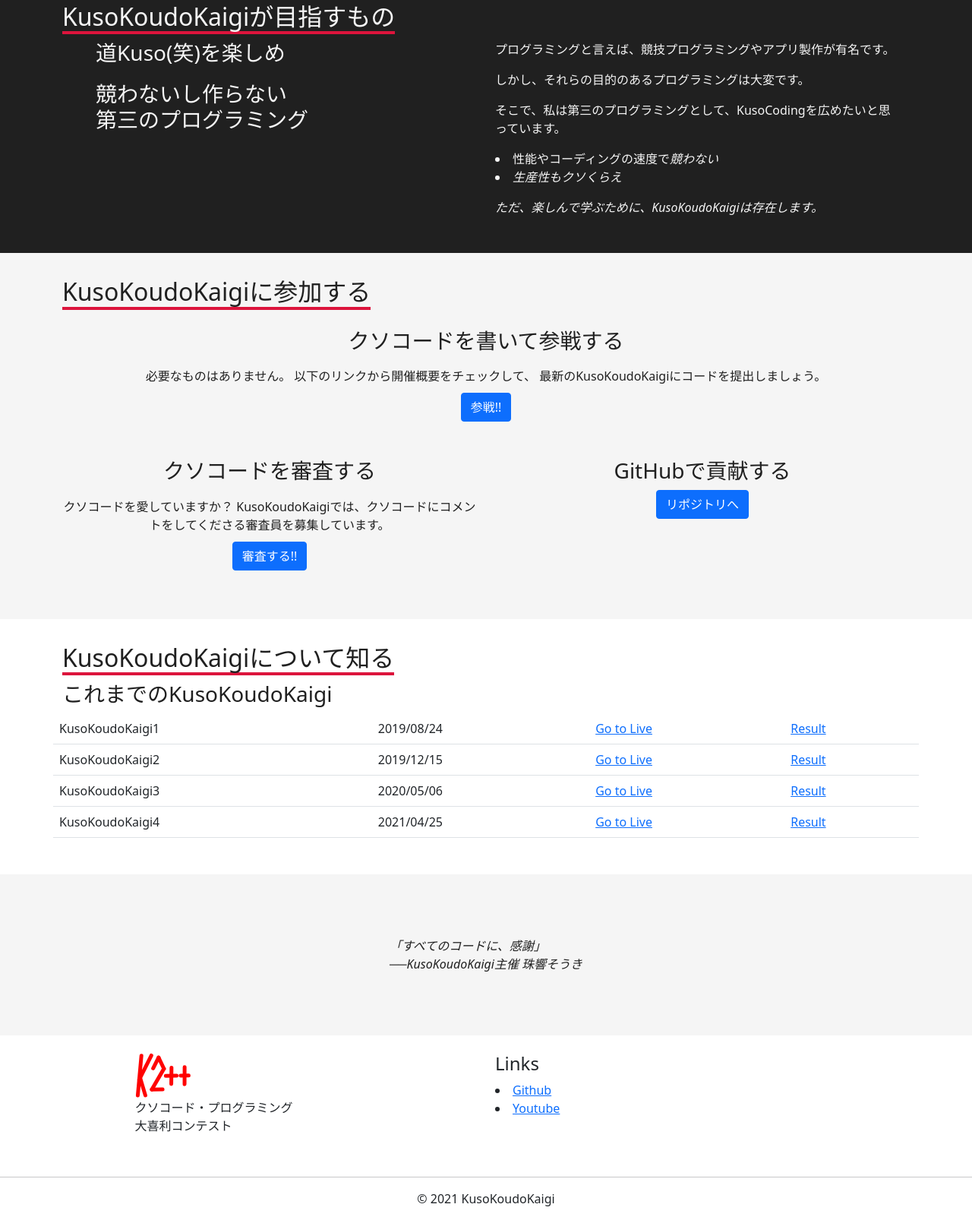
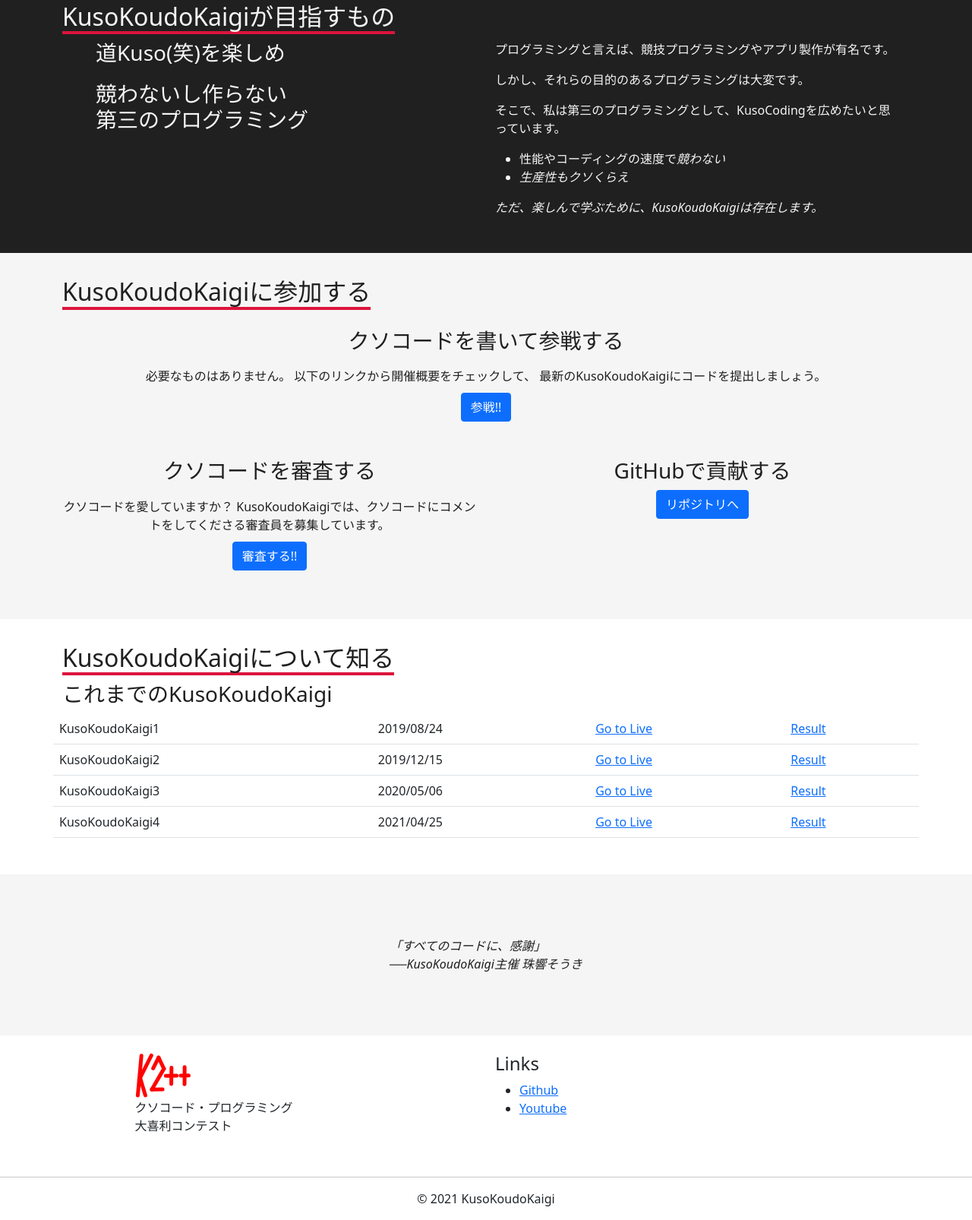
Before and after one commit to KusoKoudoKaigi/kusokoudokaigi-web, a Gatsby site in the folder site/: page / in a window 1280 px wide. Shown: the part 407-2013 px from the top of the page at 76% size. Built offline with nearby package versions, Linux system fonts and the light colour scheme; Gatsby itself is replaced by a stand-in of ours.

Commit message:
fix: lu to ul

```diff
--- a/site/src/components/Concept/Concept.jsx
+++ b/site/src/components/Concept/Concept.jsx
@@ -18,10 +18,10 @@ const Concept = () => (
           <p>プログラミングと言えば、競技プログラミングやアプリ製作が有名です。</p>
           <p>しかし、それらの目的のあるプログラミングは大変です。</p>
           <p>そこで、私は第三のプログラミングとして、KusoCodingを広めたいと思っています。</p>
-          <lu>
+          <ul>
             <li>性能やコーディングの速度で<i>競わない</i></li>
             <li><i>生産性もクソくらえ</i></li>
-          </lu>
+          </ul>
           <p></p>
           <p><i>ただ、楽しんで学ぶために、KusoKoudoKaigiは存在します。</i></p>
         </Col>
--- a/site/src/components/Footer/Footer.jsx
+++ b/site/src/components/Footer/Footer.jsx
@@ -19,14 +19,14 @@ const Footer = () => (
         </Col>
         <Col className="links">
           <h4>Links</h4>
-          <lu>
+          <ul>
             <li>
             <Link to="https://github.com/KusoKoudoKaigi"> Github </Link>
             </li>
             <li>
               <Link to="https://www.youtube.com/hashtag/kusokoudokaigi">Youtube</Link>
             </li>
-          </lu>
+          </ul>
         </Col>
       </Row>
     </Container>
```
